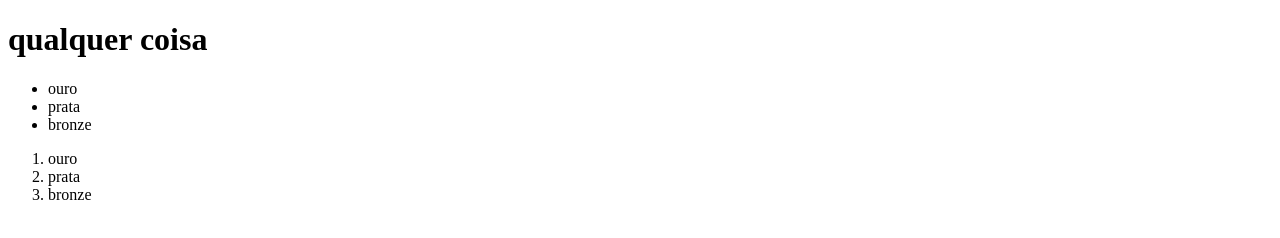
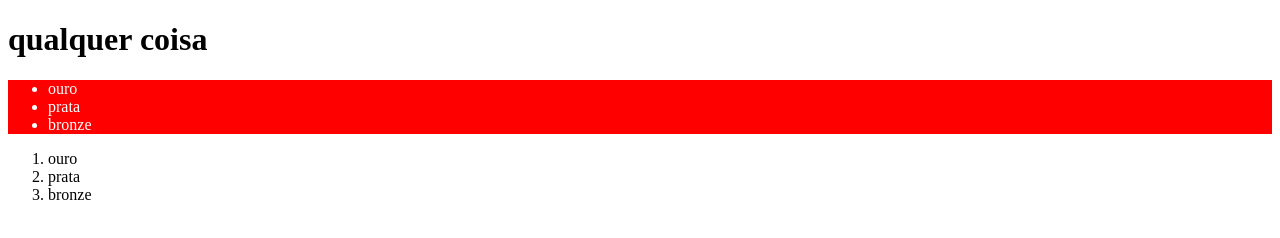
Before and after one commit to rafaele20240/rafaele-site, a plain HTML site: page index.html in a window 1280 px wide. Drawn offline with Linux system fonts and the light colour scheme.

Commit message:
wwwwwwww

```diff
--- a/index.html
+++ b/index.html
@@ -10,7 +10,7 @@
 <body>
     <h1> qualquer coisa </h1>
 
-    <ul>
+    <ul >
         <li>ouro</li>
         <li>prata</li>
         <li>bronze</li>
@@ -22,7 +22,12 @@
         <li>bronze</li>
     </ol>
 
-
+<style>
+    ul {
+        background-color:red;
+        color: white;
+    }
+</style>
 
 </body>
 
```
